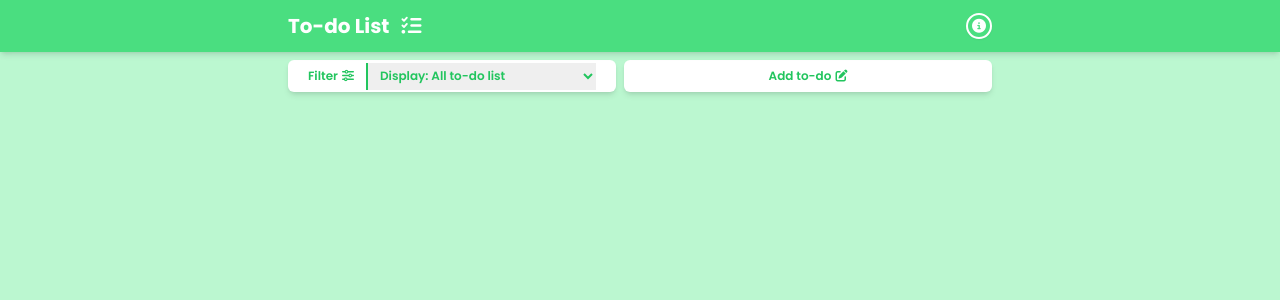
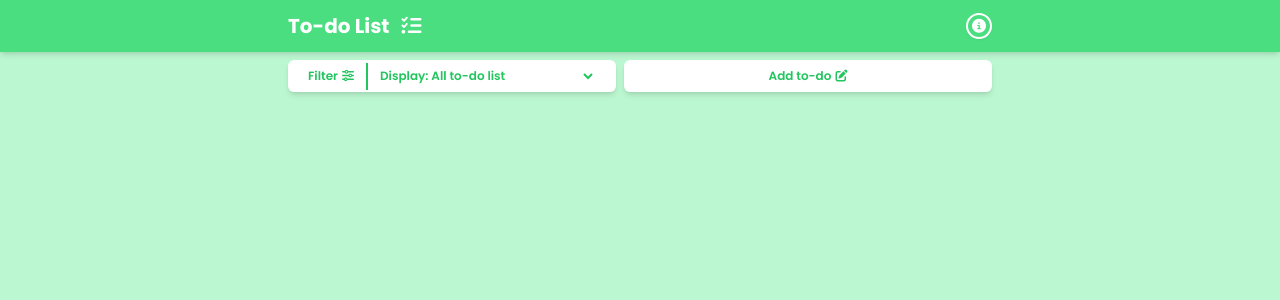
Before and after one commit to Iraija/To-do-List-Vue, a Vue app: page / in a window 1280 px wide. Shown: the top 300 px of the page. Built offline with nearby package versions, Linux system fonts and the light colour scheme.

Commit message:
modified select component

```diff
--- a/src/components/Contents.vue
+++ b/src/components/Contents.vue
@@ -6,7 +6,7 @@
                     <p>Filter</p>
                     <i class="fa-solid fa-sliders"></i>
                 </div>
-                <select name="filter" id="filter" v-model="filter" class="flex-1 mr-5 px-2 py-1 border-l-2 bg-none border-green-500 cursor-pointer">
+                <select name="filter" id="filter" v-model="filter" class="flex-1 mr-5 px-2 py-1 border-l-2 bg-white border-green-500 cursor-pointer">
                     <option value="1">Display: All to-do list</option>
                     <option value="2">Display: Undone to-do list</option>
                     <option value="3">Display: Done to-do list</option>
```
